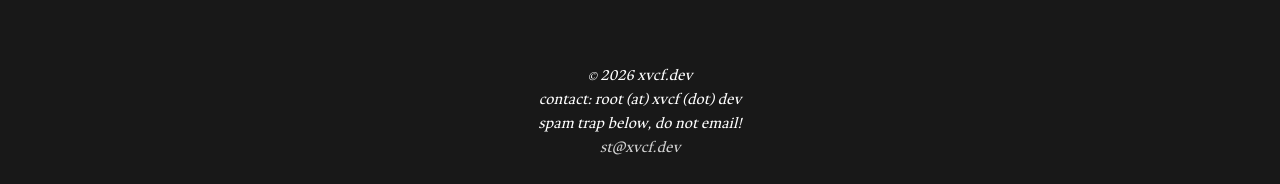
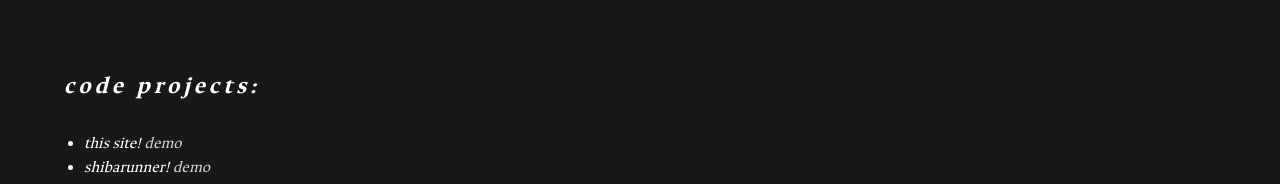
Before and after one commit to RafaeloxMC/xvcf.dev-v5, a Next.js app: page / in a window 1280 px wide. Shown: the part 616-800 px from the top of the page. Built offline with nearby package versions, Linux system fonts and the light colour scheme.

Commit message:
Add code projects section

```diff
--- a/src/app/page.tsx
+++ b/src/app/page.tsx
@@ -1,4 +1,5 @@
 import { ContainerTextFlip } from "@/components/ui/container-text-flip";
+import Link from "next/link";
 
 export default function Home() {
 	return (
@@ -111,6 +112,30 @@ export default function Home() {
 					</div>
 				</div>
 			</div>
+			<div className="mt-16 w-full flex flex-col gap-4">
+				<ContainerTextFlip
+					words={["code projects:"]}
+					textClassName="text-2xl"
+				/>
+				<ul className="list-disc translate-x-5">
+					<li>
+						this site!{" "}
+						{/* <Link
+							href={"https://github.com/RafaeloxMC/xvcf.dev-v5"}
+						>
+							repo
+						</Link>{" "}
+						|  */}
+						<Link href={"https://xvcf.dev/"}>demo</Link>
+					</li>
+					<li>
+						shibarunner!{" "}
+						<Link href={"https://xvcf.itch.io/shibarunner"}>
+							demo
+						</Link>
+					</li>
+				</ul>
+			</div>
 		</div>
 	);
 }
```
